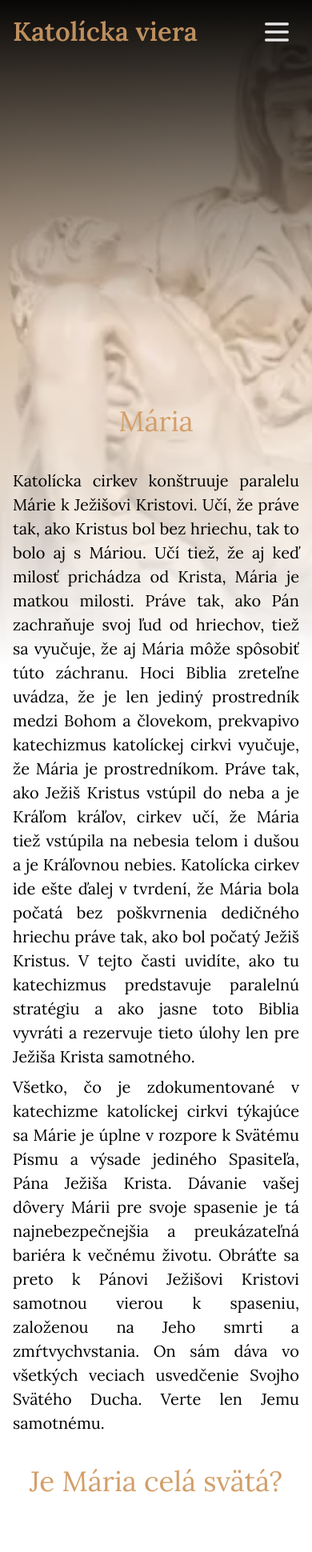
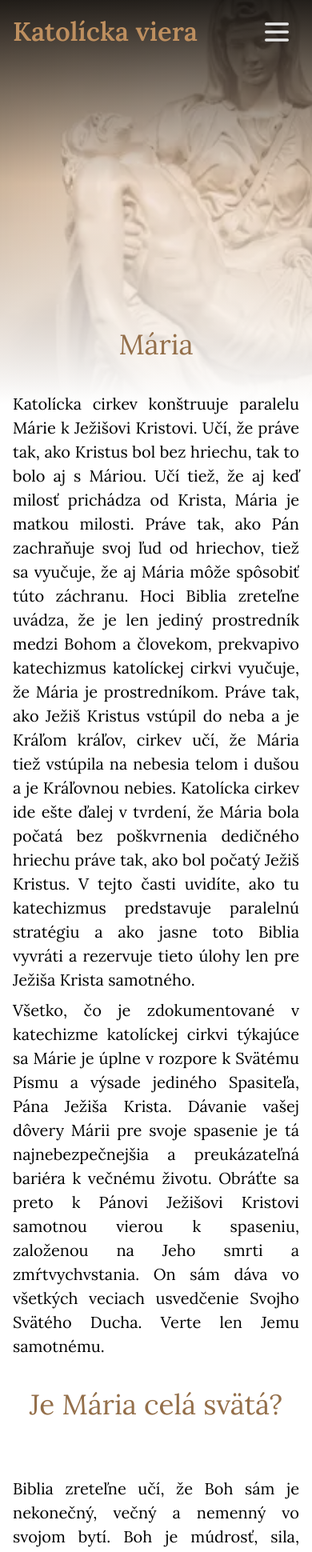
Before and after one commit to pkvarg/katolickaviera.sk, a React (Vite) app: page /maria in a window 390 px wide. Shown: the top 1940 px of the page at 80% size. Built offline with nearby package versions, Linux system fonts and the light colour scheme.

Commit message:
til hriech OK

```diff
--- a/src/index.css
+++ b/src/index.css
@@ -159,8 +159,12 @@ section h2 {
 
   .spoved-pic,
   .manzelstvo-pic,
-  .papez-pic,
-  .maria-pic {
+  .papez-pic {
     width: auto;
   }
+
+  .maria-pic {
+    width: 100vw;
+    /* height: 550px; */
+  }
 }
--- a/src/pages/Hriech.jsx
+++ b/src/pages/Hriech.jsx
@@ -8,9 +8,9 @@ const Hriech = () => {
       {/* Hriech*/}
 
       <main>
-        <div className='hriech-pic flex h-[850px] -mt-[25%] lg:-mt-[8%]'></div>
-        <div className='flex flex-col text-[20px] justify-center mx-4 lg:mx-16 -mt-[75%] lg:-mt-[40%] gap-8 pb-8'>
-          <h1 className='text-title4 lg:text-title text-center text-[35px]'>
+        <div className='hriech-pic flex h-[450px] lg:h-[850px] -mt-[25%] lg:-mt-[155px]'></div>
+        <div className='flex flex-col text-[20px] justify-center mx-4 lg:mx-16 -mt-[125px] lg:-mt-[425px] gap-8 pb-8'>
+          <h1 className='text-title1 lg:text-title1 text-center text-[35px]'>
             Hriech
           </h1>
           <div className='text-justify flex flex-col gap-2 mt-8'>
--- a/src/pages/Klastorny-zivot.jsx
+++ b/src/pages/Klastorny-zivot.jsx
@@ -6,10 +6,10 @@ const KlastornyZivot = () => {
     <>
       <HeaderTransparent />
       <header>
-        <div className='klastor-pic flex h-[650px] -mt-[25%] lg:-mt-[15%]'></div>
+        <div className='klastor-pic flex h-[650px] -mt-[25%] lg:-mt-[100px]'></div>
 
-        <div className='flex flex-col text-[20px] align-center mx-4 lg:mx-16 -mt-[20%]'>
-          <h1 className='text-title text-center text-[35px] mb-8'>
+        <div className='flex flex-col text-[20px] align-center mx-4 lg:mx-16 -mt-[150px]'>
+          <h1 className='text-title2 text-center text-[35px] mb-8'>
             Kláštorný život
           </h1>
           <div className='flex flex-row gap-8'>
--- a/src/pages/KnazskyUrad.jsx
+++ b/src/pages/KnazskyUrad.jsx
@@ -5,10 +5,10 @@ const KnazskyUrad = () => {
   return (
     <>
       <HeaderTransparent />
-      <div className='knaz-pic flex h-[400px] -mt-[25%] lg:-mt-[8%]'></div>
+      <div className='knaz-pic flex h-[400px] -mt-[22.5%] lg:-mt-[100px]'></div>
       <header>
         <div className='flex flex-col text-[20px] align-center mx-4 lg:mx-16 my-8'>
-          <h1 className='text-title2 text-center text-[35px]  -mt-[20%] lg:-mt-[15%]'>
+          <h1 className='text-title text-center text-[35px]  -mt-[20%] lg:-mt-16'>
             Kňazský úrad
           </h1>
           <div className='text-justify flex flex-col gap-2 mt-8'>
--- a/src/pages/Manzelstvo.jsx
+++ b/src/pages/Manzelstvo.jsx
@@ -9,7 +9,7 @@ const Manzelstvo = () => {
         <div className='manzelstvo-pic flex h-[450px] -mt-[25%] lg:-mt-[8%]'></div>
 
         <div className='flex flex-col text-[20px] align-center mx-4 lg:mx-16 '>
-          <h1 className='text-title2 text-center text-[35px] -mt-[20%] mb-8'>
+          <h1 className='text-title2 text-center text-[35px] mb-8 -mt-16'>
             Manželstvo
           </h1>
           <div className='flex flex-row'>
--- a/src/pages/Maria.jsx
+++ b/src/pages/Maria.jsx
@@ -6,10 +6,10 @@ const Maria = () => {
     <>
       <HeaderTransparent />
       <header>
-        <div className='maria-pic flex h-[850px] -mt-[25%] lg:-mt-[8%]'></div>
+        <div className='maria-pic flex h-[550px] lg:h-[1250px] -mt-[125px] lg:-mt-[125px]'></div>
 
-        <div className='flex flex-col align-center mx-4 lg:mx-16 -mt-[85%] lg:-mt-[45%]'>
-          <h1 className='text-title text-center text-[35px] mb-8'>Mária</h1>
+        <div className='flex flex-col align-center mx-4 lg:mx-16 -mt-[100px] lg:-mt-[800px]'>
+          <h1 className='text-title2 text-center text-[35px] mb-8'>Mária</h1>
           <div className='flex flex-row gap-8 align-center'>
             <div className='text-justify text-[20px] flex flex-col gap-2'>
               <p>
@@ -49,7 +49,7 @@ const Maria = () => {
       </header>
       {/* Mária */}
       <section className='flex flex-col text-[20px] justify-center mx-4 lg:mx-16  mt-8 gap-8 pb-8'>
-        <h1 className='text-title text-center text-[35px]'>
+        <h1 className='text-title2 text-center text-[35px]'>
           Je Mária celá svätá?
         </h1>
         <div className='text-justify flex flex-col gap-2 mt-8'>
--- a/src/pages/Omsa.jsx
+++ b/src/pages/Omsa.jsx
@@ -5,10 +5,10 @@ const Omsa = () => {
   return (
     <>
       <Header />
-      <div className='omsa-pic lg:flex h-[400px] -mt-[25%] lg:-mt-[10%]'></div>
+      <div className='omsa-pic lg:flex h-[700px] -mt-[25%] lg:-mt-[100px]'></div>
       <main className='text-black flex flex-col lg:flex-row mx-4 lg:mx-8'>
-        <div className='flex flex-col align-center mx-4 mt-8'>
-          <h1 className='text-title text-center text-[35px] -mt-[15%]'>Omša</h1>
+        <div className='flex flex-col align-center mx-4 -mt-[225px]'>
+          <h1 className='text-title text-center text-[35px] '>Omša</h1>
           <div className='text-justify flex flex-col gap-2 mt-16'>
             <p>
               "Svätá obeť omše" je centrom a najsvätejším aktom uctievania pre
--- a/src/pages/PapezskyUrad.jsx
+++ b/src/pages/PapezskyUrad.jsx
@@ -8,7 +8,7 @@ const PapezskyUrad = () => {
       <header>
         <div className='papez-pic lg:flex h-[450px] -mt-[25%] lg:-mt-[8%]'></div>
         <div className='flex flex-col align-center mx-4 lg:mx-16 my-8'>
-          <h1 className='text-title2 text-center text-[35px] -mt-[20%]'>
+          <h1 className='text-title2 text-center text-[35px] -mt-16'>
             Pápežský úrad
           </h1>
           <div className='text-justify text-[20px] flex flex-col gap-2 mt-8'>
--- a/src/pages/Spoved.jsx
+++ b/src/pages/Spoved.jsx
@@ -6,8 +6,8 @@ const Spoved = () => {
     <>
       <HeaderTransparent />
       <main className='text-black'>
-        <div className='spoved-pic lg:flex h-[350px] -mt-[25%] lg:-mt-[10%]'></div>
-        <div className='flex flex-col align-center mx-4 lg:mx-16 mt-8 lg:-mt-[10%]'>
+        <div className='spoved-pic lg:flex h-[350px] -mt-[135px] lg:-mt-[125px]'></div>
+        <div className='flex flex-col align-center mx-4 lg:mx-16 mt-8 lg:-mt-4'>
           <h1 className='text-title text-center text-[35px]'>Spoveď</h1>
 
           <div className='text-justify flex flex-col gap-2 mt-16'>
```
